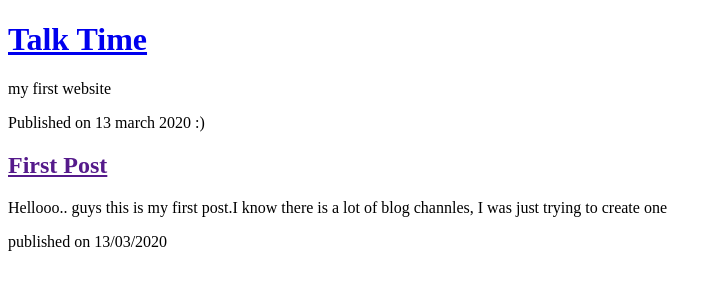
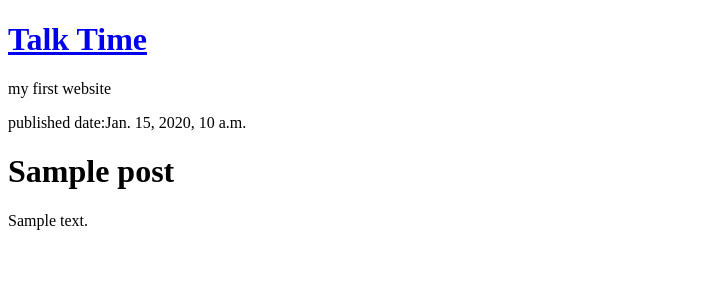
Before and after one commit to vishakpviswanath/project-blog, a Django app: page / in a window 1280 px wide. Shown: the top 300 px of the page, without its empty margins (0-722 px from the left). Run offline with Django 3.2, Linux system fonts and the light colour scheme; tables that the repository leaves empty hold one stand-in row (values such as "Sample post").

Commit message:
modified the templates to display post from datatbase

```diff
--- a/blog/models.py
+++ b/blog/models.py
@@ -10,7 +10,7 @@ class Post(models.Model):
     published_date=models.DateTimeField(blank=True,null=True)
 
     def publish(self):
-        self.published_date=timezone.now()
+        self.published_date = timezone.now()
         self.save()
 
     def __str__(self):
--- a/blog/templates/blog/post_list.html
+++ b/blog/templates/blog/post_list.html
@@ -8,18 +8,15 @@
             <h1><a href="#">Talk Time</a></h1>
             <p>my first website</p>
         </div>
+        {% for post in posts %}
         <div>
-            <p>Published on 13 march 2020 :)</p>
+            <p>published date:{{post.published_date}}</p>
+            <h1>{{post.title}}</h1>
+            <P>{{post.text|linebreaksbr}}</P>
         </div>
-        <div>
-            <h2><a href="">First Post</a></h2>
-        </div>
-        <div>
-            <p>Hellooo.. guys this is my first post.I know there  is a lot of blog channles, I was just trying to create one </p>
-        </div>
-        <div>
-            <p>published on 13/03/2020</p>
-        </div>
+        {% endfor %}
+
+
 
 
     </body>
--- a/blog/views.py
+++ b/blog/views.py
@@ -1,5 +1,8 @@
 from django.shortcuts import render
+from django.utils import timezone
+from .models import Post
 
 # Create your views here.
 def post_list(request):
-    return render(request, 'blog/post_list.html', {})
+      posts = Post.objects.filter(published_date__lte=timezone.now()).order_by('published_date')
+      return render(request, 'blog/post_list.html', {'posts': posts})
```
